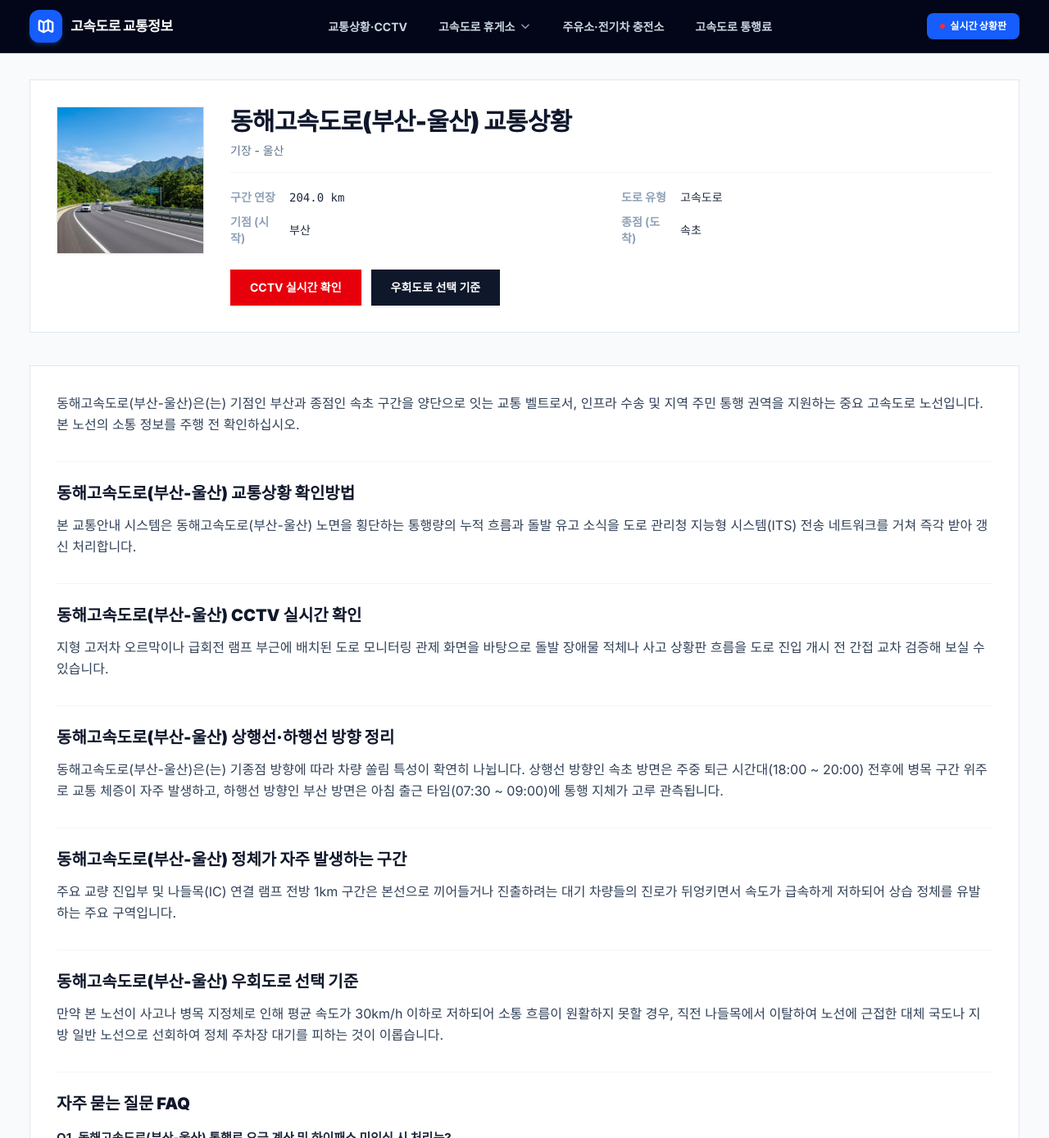
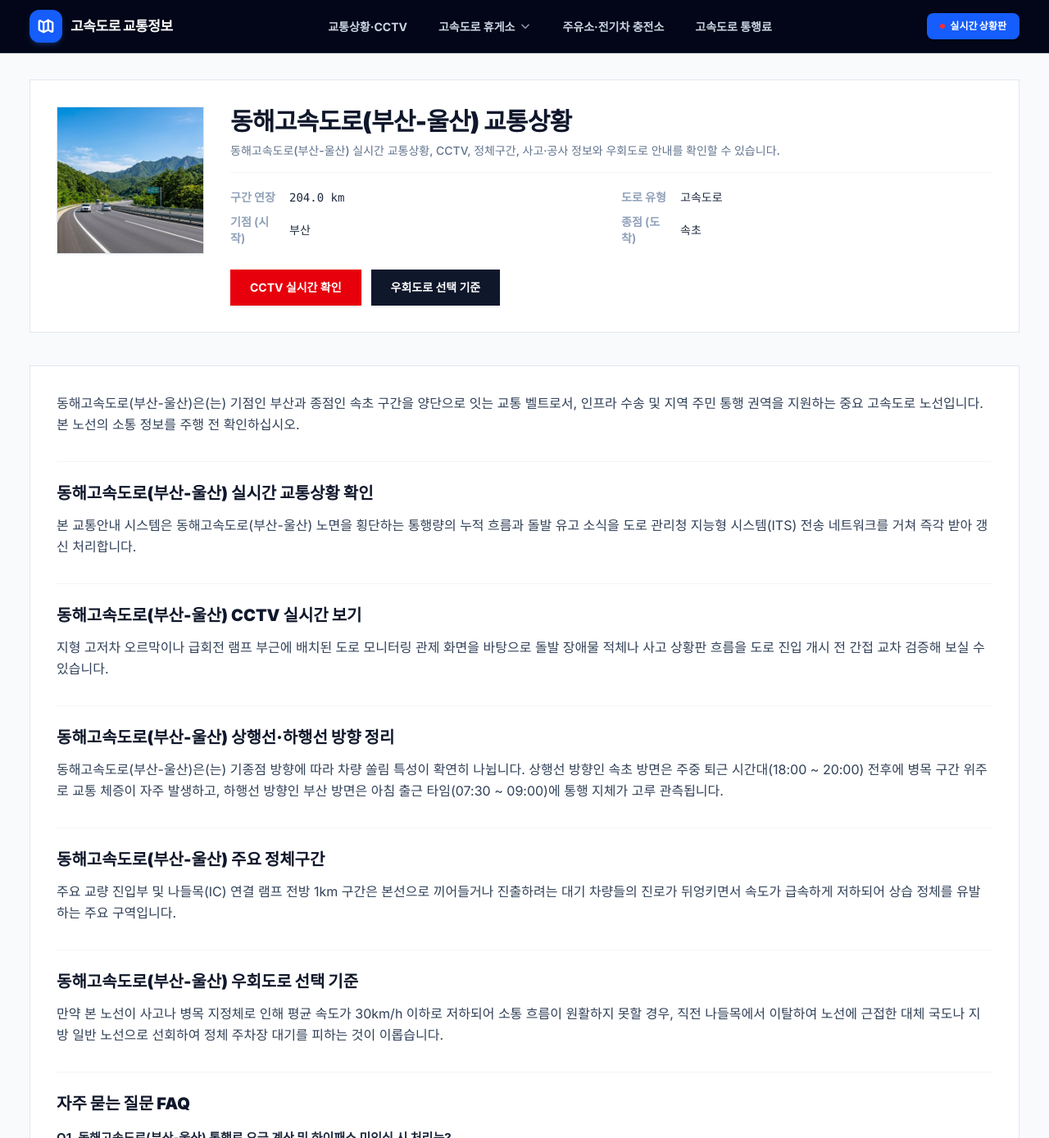
Before and after one commit to fnqlrtm123-code/highway-live, a Next.js app: page /traffic/donghae in a window 1280 px wide. Shown: the top 1389 px of the page at 82% size. Built offline with nearby package versions, Linux system fonts and the light colour scheme.

Commit message:
seo: update highway page title, description metadata and article heading structure

```diff
--- a/src/app/traffic/[highway]/page.tsx
+++ b/src/app/traffic/[highway]/page.tsx
@@ -13,9 +13,11 @@ export async function generateMetadata({ params }: Props): Promise<Metadata> {
   const road = getRoadBySlug(highwaySlug);
   if (!road) return {};
 
+  const rangeText = road.start && road.end ? `${road.start}~${road.end}` : '주요';
+
   return {
-    title: `${road.name} 교통상황 - 실시간 확인방법 및 우회노선 안내`,
-    description: `${road.name}의 교통상황 확인방법, 실시간 CCTV 영상 안내, 상행선·하행선 방향 정리, 상습 정체 구간 분석, 우회도로 선택 기준 및 FAQ 정보를 제공합니다.`,
+    title: `${road.name} 교통상황 실시간 확인 | CCTV·정체구간·우회도로`,
+    description: `${road.name} ${rangeText} 구간의 실시간 교통상황, CCTV, 주요 정체구간, 사고·공사 정보와 우회도로 안내를 확인하세요.`,
   };
 }
 
@@ -37,7 +39,8 @@ export default async function HighwayTrafficPage({ params }: Props) {
   const serviceAreas = getServiceAreasByHighway(road.slug);
 
   return (
-    <main className="mx-auto max-w-[1240px] px-4 py-8 flex-grow space-y-10">
+    <main className="mx-auto max-w-[1240px] px-4 py-8 flex-grow">
+      <article className="space-y-10">
 
         {/* CGV 스타일 히어로 레이아웃 (배경 파란색 완전 제거, 화이트/연한그레이 깔끔한 테두리, 정사각형 썸네일 노출) */}
         <div className="bg-white border border-slate-200 p-6 md:p-8 flex flex-col md:flex-row gap-8 items-center md:items-start">
@@ -58,7 +61,7 @@ export default async function HighwayTrafficPage({ params }: Props) {
                 {road.name} 교통상황
               </h1>
               <p className="text-slate-500 text-xs md:text-sm font-medium">
-              {road.detail}
+                {road.name} 실시간 교통상황, CCTV, 정체구간, 사고·공사 정보와 우회도로 안내를 확인할 수 있습니다.
               </p>
             </div>
 
@@ -119,7 +122,7 @@ export default async function HighwayTrafficPage({ params }: Props) {
         {/* 1. 교통상황 확인방법 */}
         <div className="space-y-3 border-t border-slate-100 pt-6">
           <h2 className="text-lg md:text-xl font-black text-slate-900">
-            {road.name} 교통상황 확인방법
+            {road.name} 실시간 교통상황 확인
           </h2>
           <p className="text-slate-650">
             {road.verificationMethod}
@@ -129,7 +132,7 @@ export default async function HighwayTrafficPage({ params }: Props) {
         {/* 2. CCTV 실시간 확인 */}
         <div id="cctv-section" className="space-y-3 border-t border-slate-100 pt-6 scroll-mt-6">
           <h2 className="text-lg md:text-xl font-black text-slate-900">
-            {road.name} CCTV 실시간 확인
+            {road.name} CCTV 실시간 보기
           </h2>
           <p className="text-slate-650">
             {road.cctvInfo}
@@ -149,7 +152,7 @@ export default async function HighwayTrafficPage({ params }: Props) {
         {/* 4. 정체가 자주 발생하는 구간 */}
         <div className="space-y-3 border-t border-slate-100 pt-6">
           <h2 className="text-lg md:text-xl font-black text-slate-900">
-            {road.name} 정체가 자주 발생하는 구간
+            {road.name} 주요 정체구간
           </h2>
           <p className="text-slate-650">
             {road.congestedSections}
@@ -215,6 +218,7 @@ export default async function HighwayTrafficPage({ params }: Props) {
         </section>
       )}
 
+      </article>
     </main>
   );
 }
```
Lines whose indentation alone changed are shown as unchanged.
